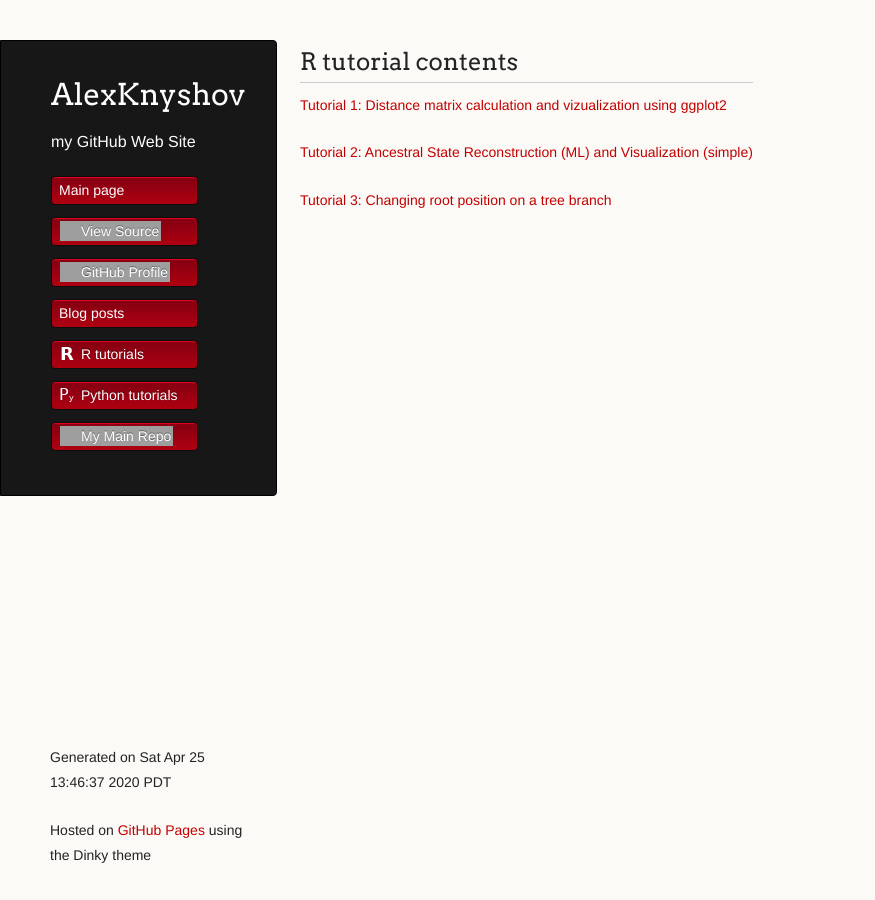
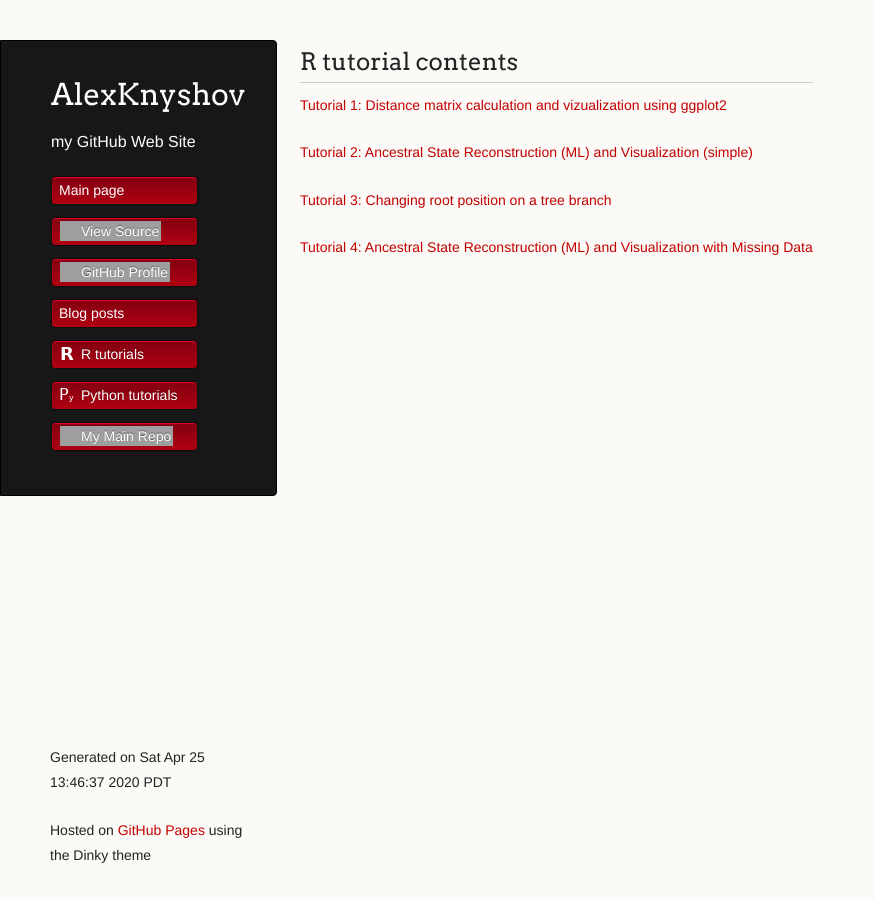
Before and after one commit to AlexKnyshov/AlexKnyshov.github.io, a Jekyll site: the page built from R_pages.md, in a window 1280 px wide, cut to the strip 0-900 px from the top of the page. Shown: the whole strip, without its empty margins (0-875 px from the left). Built offline with Jekyll 4.4.1, drawn with Linux system fonts in a browser that asks for light colours; a script that is not in the unit is left out; our own code applies the rules of GitHub Pages for plain Markdown files; grey boxes are pictures that could not be loaded.

Commit message:
tutorial 4 added

```diff
--- a/R_pages.md
+++ b/R_pages.md
@@ -8,3 +8,5 @@
 [Tutorial 2: Ancestral State Reconstruction (ML) and Visualization (simple)]({{ site.url }}/R/page2.html)
 
 [Tutorial 3: Changing root position on a tree branch]({{ site.url }}/R/page3.html)
+
+[Tutorial 4: Ancestral State Reconstruction (ML) and Visualization with Missing Data]({{ site.url }}/R/page4.html)
```
